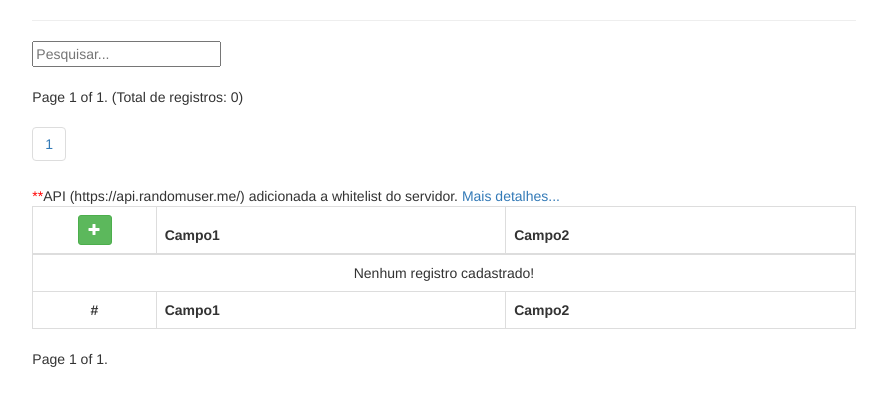
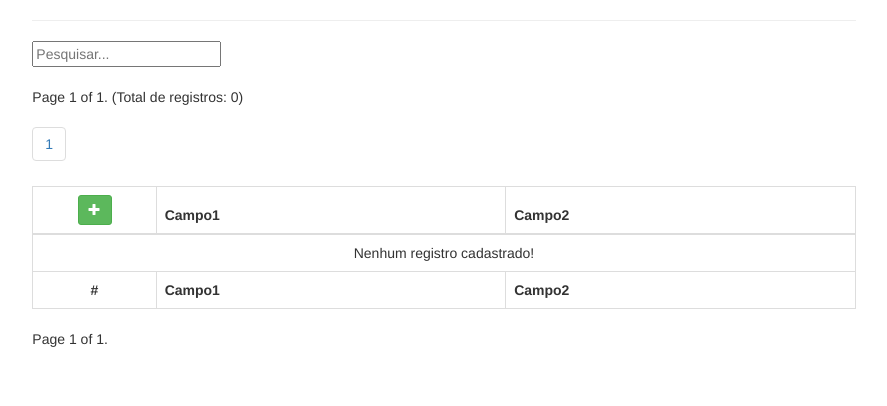
Before and after one commit to tiagoyuga/projeto128, a Django app: page /novo in a window 1280 px wide. Shown: the part 231-637 px from the top of the page, without its empty margins (196-1083 px from the left). Run offline with Django 3.2, Linux system fonts and the light colour scheme; data that the repository does not hold is empty; some libraries are stand-ins or nearby versions.

Commit message:
removendo avisos sobre api

```diff
--- a/teste128/templates/teste128/modelo128_view.html
+++ b/teste128/templates/teste128/modelo128_view.html
@@ -84,11 +84,11 @@
 					{% endfor %}
 				</ul>
 
-				<div>
+				<!-- <div> -->
 					<!-- <span style="color:red;">**</span><span>Devido ser uma hospedagem free, não é permitido o acesso a urls externas, com excessão das que estão cadastradas na whitelist do serviço de hospedagem.</span> -->
-					<span style="color:red;">**</span><span>API (https://api.randomuser.me/) adicionada a whitelist do servidor.</span>
-					<a href="https://www.pythonanywhere.com/whitelist/">Mais detalhes...</a>
-				</div>
+					<!-- <span style="color:red;">**</span><span>API (https://api.randomuser.me/) adicionada a whitelist do servidor.</span>
+					<a href="https://www.pythonanywhere.com/whitelist/">Mais detalhes...</a> -->
+				<!-- </div> -->
 
 				<div class="tabela_modelo">
 					<table class="table table-bordered table-hover table-responsive"  id="dataTable" cellspacing="0" id="dataTable">
--- a/teste128/templates/teste128/sobre_view.html
+++ b/teste128/templates/teste128/sobre_view.html
@@ -62,7 +62,7 @@
 						4 - Os valores inteiros deverão ser gerados randomicamente. Já os valores de texto
 						deverão ser obtidos através da api (http://api.randomuser.me/).
 						<!-- (Devido problemas de bloqueio por ser uma hospedagem free, os dados estão sendo obtidos atraves da api : https://blockchain.info/ticker) -->
-						(API -> https://api.randomuser.me/ adicionada a whitelist do servidor!)
+						<!-- (API -> https://api.randomuser.me/ adicionada a whitelist do servidor!) -->
 					</li>
 
 					<br>
```
